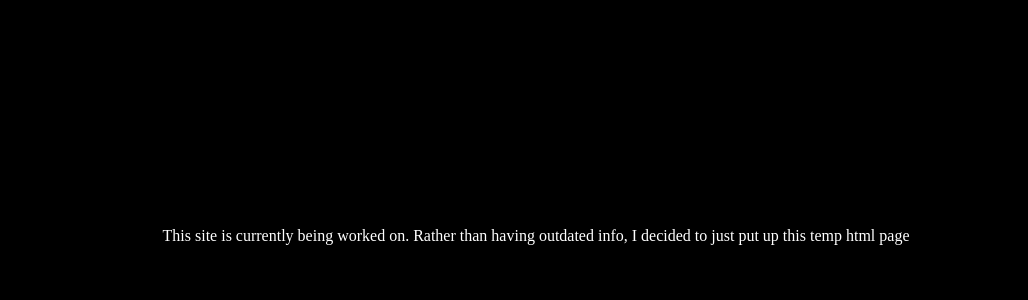
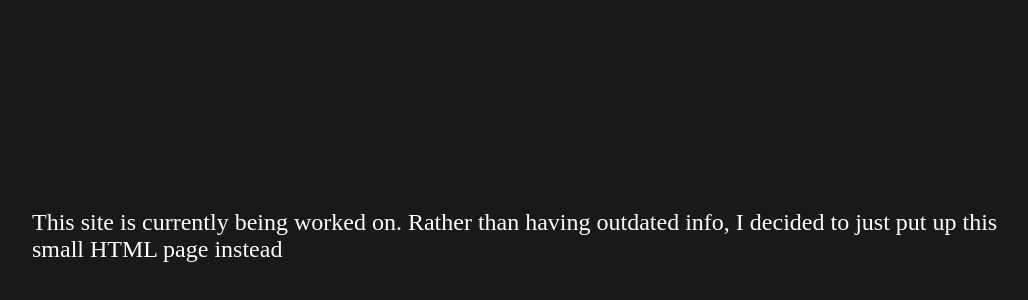
Before and after one commit to shurgbee/personal-site-v3, an Astro site: page / in a window 1280 px wide. Shown: the part 172-472 px from the top of the page, without its empty margins (104-1132 px from the left). Built offline with nearby package versions, Linux system fonts and the light colour scheme; Astro itself is replaced by a stand-in of ours.

Commit message:
added custom font

```diff
--- a/astro.config.mjs
+++ b/astro.config.mjs
@@ -1,5 +1,12 @@
 // @ts-check
-import { defineConfig } from 'astro/config';
+import { defineConfig, fontProviders } from "astro/config";
 
-// https://astro.build/config
-export default defineConfig({});
+export default defineConfig({
+  fonts: [
+    {
+      provider: fontProviders.fontsource(),
+      name: "Lora",
+      cssVariable: "--font-lora",
+    },
+  ],
+});
--- a/src/pages/index.astro
+++ b/src/pages/index.astro
@@ -1,4 +1,5 @@
 ---
+import { Font } from "astro:assets";
 ---
 
 <html lang="en">
@@ -9,22 +10,29 @@
 		<meta name="viewport" content="width=device-width" />
 		<meta name="generator" content={Astro.generator} />
 		<title>Astro</title>
+		<Font cssVariable="--font-lora" preload />
   </head>
+  <body>
   <style>
   .container {
     display: flex;
     justify-content: center; /* Horizontal */
     align-items: center;     /* Vertical */
     height: 100vh;
+  }
+  p{
     color: white;
+    font-family: var(--font-lora);
+    font-weight: 500;
+    font-size: 24px;
+    padding: 0 10vw 0 10vw;
   }
   body {
-    background-color: black;
+    background-color: #191919;
   }
   </style>
-  <body>
     <div class="container">
-      <p>This site is currently being worked on. Rather than having outdated info, I decided to just put up this temp html page</p>
+      <p>This site is currently being worked on. Rather than having outdated info, I decided to just put up this small HTML page instead</p>
     </div>
 	</body>
 </html>
```
